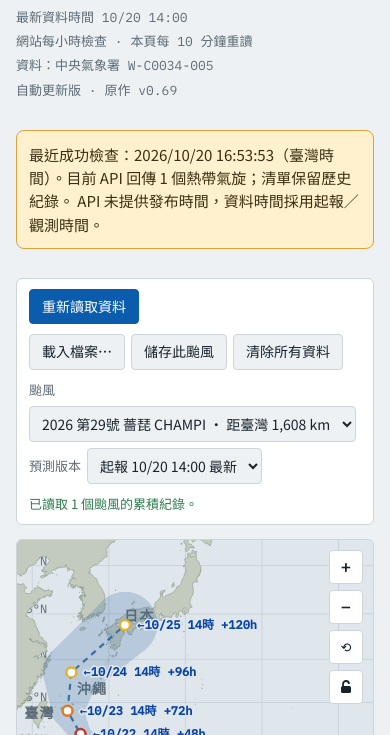
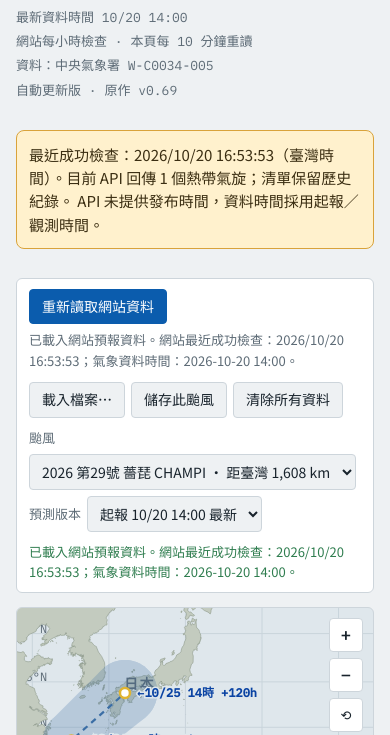
Before and after one commit to sanlows/cwa-typhoon-browser, a website: page site/index.html in a window 390 px wide. Shown: the part 77-812 px from the top of the page. Drawn offline with nearby package versions, Linux system fonts and the light colour scheme.

Commit message:
Show explicit mobile refresh result and bypass cached site data

```diff
--- a/site/index.html
+++ b/site/index.html
@@ -175,7 +175,8 @@ tbody tr:hover,tbody tr.on{background:color-mix(in srgb,var(--sel) 12%,transpare
   <p id="dataNotice" role="alert" style="padding:12px;background:#fff1cd;color:#3b2e12;border:1px solid #d9a33b;border-radius:8px">正在確認資料狀態…</p>
   <div class="toolbar">
     <div class="tgroup">
-      <button type="button" class="primary" id="fetchBtn">重新讀取資料</button>
+      <button type="button" class="primary" id="fetchBtn" aria-describedby="refreshResult" title="重新讀取網站已發布的資料；不直接向氣象署發送更新">重新讀取網站資料</button>
+      <span id="refreshResult" role="status" aria-live="polite" style="flex-basis:100%;font-size:13px;color:var(--muted);line-height:1.6">按下後會檢查網站已發布的最新資料；氣象署資料由 GitHub 每小時自動檢查。</span>
     </div>
     <span class="sep"></span>
     <div class="tgroup">
@@ -438,14 +439,18 @@ function showBanner(){
 }
 
 /* ---------- public data only: credentials never reach this page ---------- */
-let loading=false, hostedMode=null;
+let loading=false, hostedMode=null, lastHostedSnapshot=null, lastHostedCheck=null;
 async function fetchCWA(auto=false){
-  if(loading)return; loading=true; $('fetchBtn').disabled=true;
+  if(loading){ if(!auto)$('refreshResult').textContent='正在讀取中，請稍候…'; return; }
+  loading=true; $('fetchBtn').disabled=true; $('fetchBtn').textContent='讀取中…';
+  if(!auto)$('refreshResult').textContent='正在確認 GitHub Pages 最新公開資料…';
   try{
-    const r=await fetch('./data/archive.json',{cache:'no-store'});
+    const r=await fetch('./data/archive.json?refresh='+Date.now(),{cache:'no-store'});
     if(!r.ok)throw new Error('data unavailable');
     const data=await r.json();
     if(data.schema!==1||!Array.isArray(data.items))throw new Error('invalid data');
+    const previousSnapshot=lastHostedSnapshot, previousCheck=lastHostedCheck;
+    const newSnapshot=JSON.stringify({mode:data.mode,sourceSent:data.sourceSent,items:data.items});
     if(hostedMode==='sample' && data.mode==='live'){
       store.length=0;cur=null;curFc=null;selPt=null;
     }
@@ -463,11 +468,22 @@ async function fetchCWA(auto=false){
       (age>3*3600e3?' ⚠ 超過 3 小時未成功檢查，資料可能過期。':'')+
       (active&&oldBulletin?' ⚠ 氣象署資料時間距今超過 12 小時。':'');
     $('nextChk').textContent='網站每小時檢查 · 本頁每 10 分鐘重讀';
-    status(sample?'已載入六版歷史範例。':`已讀取 ${data.items.length} 個颱風的累積紀錄。`,'ok');
+    const changed=previousSnapshot!==null&&previousSnapshot!==newSnapshot;
+    const checkedAgain=previousCheck!==null&&previousCheck!==data.checkedAt;
+    lastHostedSnapshot=newSnapshot;
+    lastHostedCheck=data.checkedAt||null;
+    const outcome=sample?'目前仍是範例資料':
+      previousSnapshot===null?'已載入網站預報資料':
+      changed?'已讀取到不同的預報資料':
+      checkedAgain?'重新讀取成功，網站檢查時間已更新，預報內容未變':'重新讀取成功，目前沒有新預報';
+    const report=`${outcome}。網站最近成功檢查：${checked}；氣象資料時間：${data.sourceSent?data.sourceSent.replace('T',' '):'未提供'}。`;
+    if(!auto||previousSnapshot===null||changed)$('refreshResult').textContent=report;
+    status(report,'ok');
     if(!store.length)setEmpty('目前 API 沒有熱帶氣旋資料。可用「載入檔案」開啟歷史紀錄。');
   }catch(e){status('網站資料讀取失敗，請稍後重試。畫面上的既有資料可能已過期。','err');
+    $('refreshResult').textContent='讀取網站資料失敗；請檢查網路或稍後再試，既有畫面不代表最新預報。';
     $('dataNotice').textContent='⚠ 無法確認更新狀態。請以中央氣象署最新公告為準。';
-  }finally{loading=false;$('fetchBtn').disabled=false}
+  }finally{loading=false;$('fetchBtn').disabled=false;$('fetchBtn').textContent='重新讀取網站資料'}
 }
 $('fetchBtn').onclick=()=>fetchCWA(false);
 setInterval(()=>{if(!document.hidden)fetchCWA(true)},600000);
```
